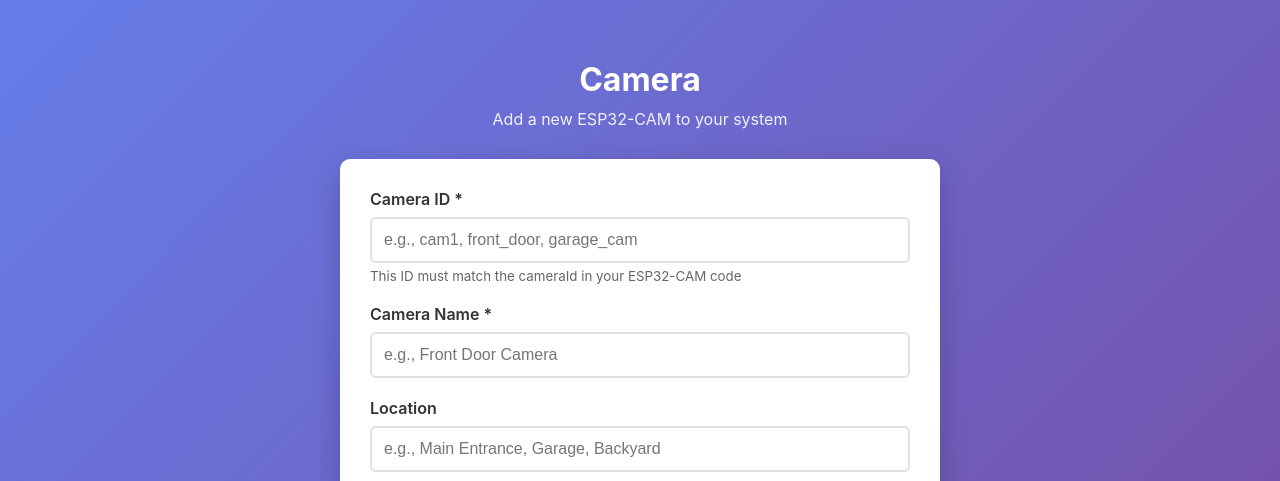
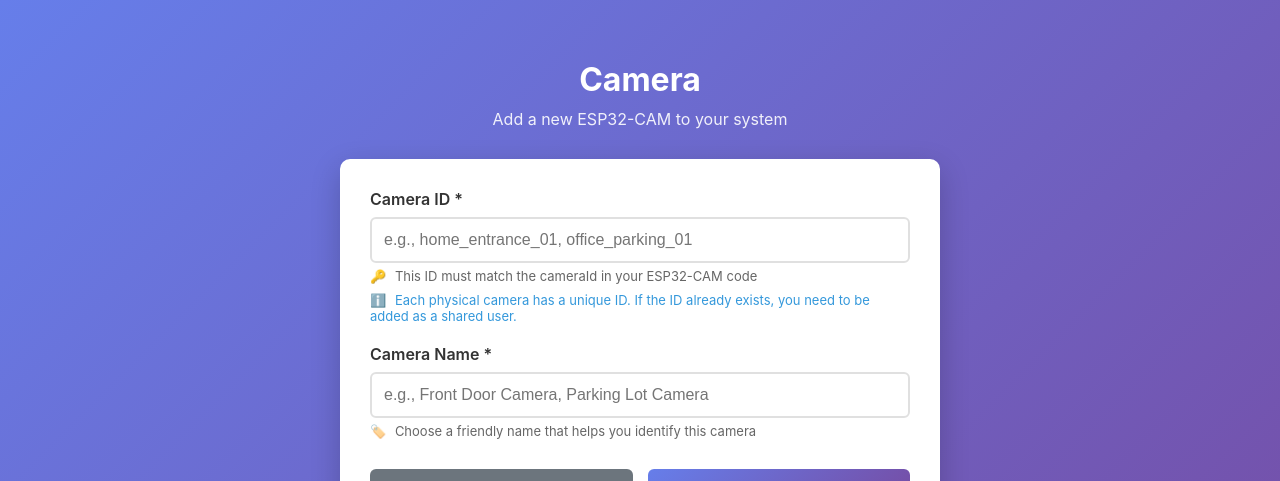
Before and after one commit to narendrancm/esp32-camserver, a FastAPI app: template templates/edit_camera.html in a window 1280 px wide. Shown: the top 481 px of the page. Run offline with FastAPI, Linux system fonts and the light colour scheme; the template is opened without the code that fills it, so the values that code supplies are empty.

Commit message:
Refactor edit_camera.html for improved UX
Updated the camera edit template to include error handling and location information. Enhanced styling and added help texts for better user guidance.

```diff
--- a/templates/edit_camera.html
+++ b/templates/edit_camera.html
@@ -34,6 +34,54 @@
         flex: 1;
         text-align: center;
     }
+
+    .location-info {
+        background: #e8f4f8;
+        padding: 15px;
+        border-radius: 8px;
+        margin: 20px 0;
+        border-left: 4px solid #3498db;
+    }
+
+    .location-info h4 {
+        color: #2c3e50;
+        margin-bottom: 10px;
+    }
+
+    .location-info p {
+        color: #34495e;
+        margin: 5px 0;
+    }
+
+    .error-box {
+        background: #fee;
+        color: #c33;
+        padding: 15px;
+        border-radius: 8px;
+        margin: 20px 0;
+        border-left: 4px solid #e74c3c;
+    }
+
+    .error-box h4 {
+        color: #c33;
+        margin-bottom: 10px;
+    }
+
+    .error-box p {
+        color: #666;
+        margin: 5px 0;
+    }
+
+    .help-text {
+        color: #666;
+        font-size: 13px;
+        margin-top: 5px;
+    }
+
+    .info-icon {
+        color: #3498db;
+        margin-right: 5px;
+    }
 </style>
 {% endblock %}
 
@@ -41,13 +89,33 @@
 <div class="edit-container">
     <div class="edit-header">
         <h2>{{ action }} Camera</h2>
-        <p>{% if camera %}Edit camera details{% else %}Add a new ESP32-CAM to your system{% endif %}</p>
+        <p>{% if camera %}Edit camera name{% else %}Add a new ESP32-CAM to your system{% endif %}</p>
     </div>
 
     <div class="card">
         {% if error %}
-        <div class="alert alert-error">
-            {{ error }}
+        <div class="error-box">
+            <h4>⚠️ {{ error }}</h4>
+            {% if 'registered by another user' in error %}
+            <p style="margin-top: 10px;">
+                🔗 If you need access to this camera, ask the owner to share it with you.
+                Once shared, it will appear automatically in your dashboard.
+            </p>
+            <p style="margin-top: 5px; font-size: 13px;">
+                <strong>How sharing works:</strong> The camera owner can go to the camera page and click the "Share" button to grant you access.
+            </p>
+            {% endif %}
+        </div>
+        {% endif %}
+
+        {% if camera and camera.detected_location %}
+        <div class="location-info">
+            <h4>📍 Auto-Detected Location</h4>
+            <p><strong>Location:</strong> {{ camera.detected_location }}</p>
+            {% if camera.city %}<p><strong>City:</strong> {{ camera.city }}</p>{% endif %}
+            {% if camera.region %}<p><strong>Region:</strong> {{ camera.region }}</p>{% endif %}
+            {% if camera.country %}<p><strong>Country:</strong> {{ camera.country }}</p>{% endif %}
+            <p class="help-text"><span class="info-icon">ℹ️</span> Location is auto-detected and updates automatically</p>
         </div>
         {% endif %}
 
@@ -56,27 +124,27 @@
             <div class="form-group">
                 <label for="camera_id">Camera ID *</label>
                 <input type="text" id="camera_id" name="camera_id" required
-                       placeholder="e.g., cam1, front_door, garage_cam"
+                       placeholder="e.g., home_entrance_01, office_parking_01"
                        pattern="[a-zA-Z0-9_-]+"
-                       title="Only letters, numbers, underscores, and hyphens allowed">
-                <small style="color: #666; display: block; margin-top: 5px;">
-                    This ID must match the cameraId in your ESP32-CAM code
-                </small>
+                       title="Only letters, numbers, underscores, and hyphens allowed"
+                       value="{{ request.form.get('camera_id', '') }}">
+                <div class="help-text">
+                    <span class="info-icon">🔑</span> This ID must match the cameraId in your ESP32-CAM code
+                </div>
+                <div class="help-text" style="margin-top: 8px; color: #3498db;">
+                    <span class="info-icon">ℹ️</span> Each physical camera has a unique ID. If the ID already exists, you need to be added as a shared user.
+                </div>
             </div>
             {% endif %}
 
             <div class="form-group">
                 <label for="name">Camera Name *</label>
                 <input type="text" id="name" name="name" required
-                       value="{% if camera %}{{ camera.name }}{% endif %}"
-                       placeholder="e.g., Front Door Camera">
-            </div>
-
-            <div class="form-group">
-                <label for="location">Location</label>
-                <input type="text" id="location" name="location"
-                       value="{% if camera %}{{ camera.location }}{% endif %}"
-                       placeholder="e.g., Main Entrance, Garage, Backyard">
+                       value="{% if camera %}{{ camera.name }}{% else %}{{ request.form.get('name', '') }}{% endif %}"
+                       placeholder="e.g., Front Door Camera, Parking Lot Camera">
+                <div class="help-text">
+                    <span class="info-icon">🏷️</span> Choose a friendly name that helps you identify this camera
+                </div>
             </div>
 
             <div class="form-actions">
```
